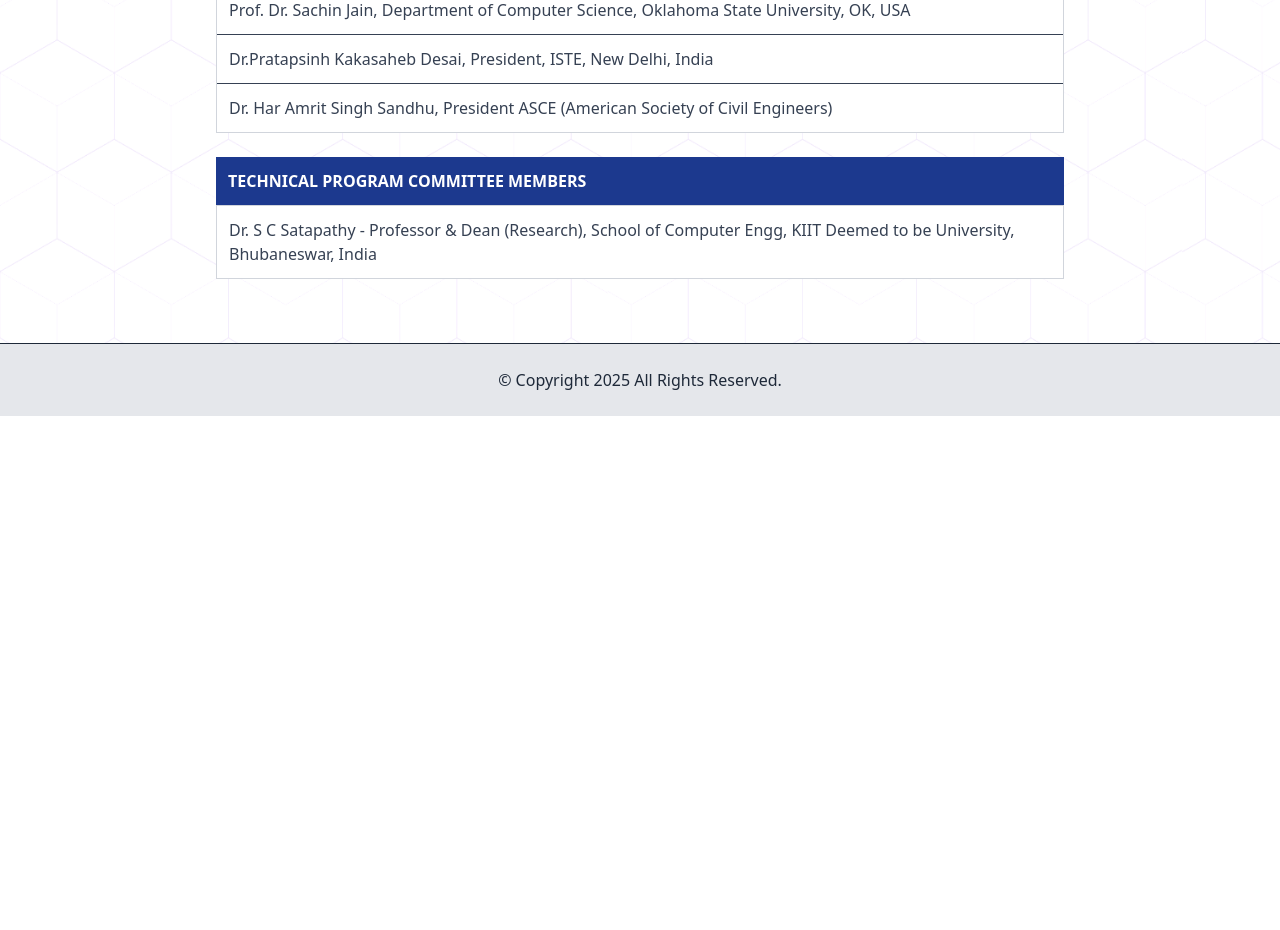
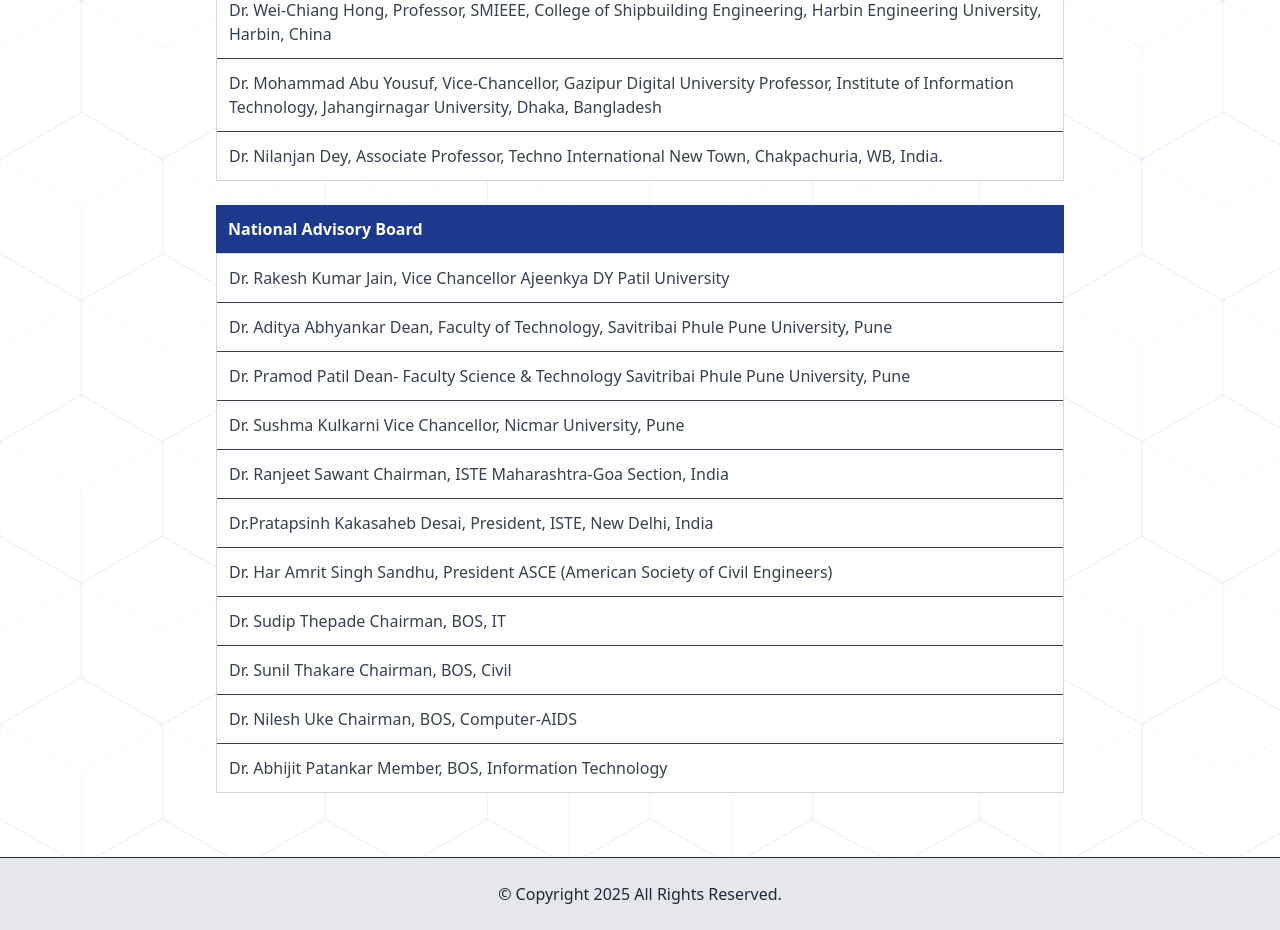
Before and after one commit to Sarthakkeche/Conference, a React (Vite) app: page /comitee in a window 1280 px wide. Shown: the part 800-1730 px from the top of the page. Before the commit the page ends 1216 px from the top, so only its background shows below. Built offline with nearby package versions, Linux system fonts and the light colour scheme.

Commit message:
commitee members

```diff
--- a/src/Components/Comitee.jsx
+++ b/src/Components/Comitee.jsx
@@ -6,22 +6,33 @@
 
 const committeeData = [
     {
-        title: "TECHNICAL PROGRAM COMMITTEE CHAIRS",
+        title: "International Advisory Board",
         members: [
-            " Prof. Sheng-Lung Peng,  Department of Creative Technologies and Product Design, National Taipei University of Business, Taiwan",
-            "Dr. Nilanjan Dey, Associate Professor, Techno International New Town, Chakpachuria, WB, India.",
+            "Prof. Sheng-Lung Peng,  Department of Creative Technologies and Product Design, National Taipei University of Business, Taiwan",
             "Prof. Dr. Farzad Moradpouri,  Associate Professor, Department of Mining Engineering, Lorestan University",
             "Prof. João Manuel R. S. Tavares,  Head of Department of Mechanical Engineering, University of Porto, Porto, Portugal",
             "Prof. Dr. Luminiţa Moraru,  Department of Physics, Dunarea de Jos University of Galați, Galați, Romania",
             "Prof. Dr. Sachin Jain,  Department of Computer Science, Oklahoma State University, OK, USA",
-            "Dr.Pratapsinh Kakasaheb Desai,  President, ISTE, New Delhi, India",
-            "Dr. Har Amrit Singh Sandhu,  President ASCE (American Society of Civil Engineers)"
+            "Dr. Wei-Chiang Hong,  Professor, SMIEEE, College of Shipbuilding Engineering, Harbin Engineering University, Harbin, China" ,
+            "Dr. Mohammad Abu Yousuf,  Vice-Chancellor, Gazipur Digital University Professor, Institute of Information Technology, Jahangirnagar University, Dhaka, Bangladesh ",
+            "Dr. Nilanjan Dey, Associate Professor, Techno International New Town, Chakpachuria, WB, India.",
+
         ]
     },
     {
-        title: "TECHNICAL PROGRAM COMMITTEE MEMBERS",
+        title: " National Advisory Board",
         members: [
-            "Dr. S C Satapathy - Professor & Dean (Research), School of Computer Engg, KIIT Deemed to be University, Bhubaneswar, India"
+            "Dr. Rakesh Kumar Jain, Vice Chancellor Ajeenkya DY Patil University",
+            "Dr. Aditya Abhyankar Dean, Faculty of Technology, Savitribai Phule Pune University, Pune",
+            "Dr. Pramod Patil Dean- Faculty Science & Technology Savitribai Phule Pune University, Pune",
+            "Dr. Sushma Kulkarni Vice Chancellor, Nicmar University, Pune",
+            "Dr. Ranjeet Sawant Chairman, ISTE Maharashtra-Goa Section, India",
+            "Dr.Pratapsinh Kakasaheb Desai,  President, ISTE, New Delhi, India",
+            "Dr. Har Amrit Singh Sandhu,  President ASCE (American Society of Civil Engineers)",
+            "Dr. Sudip Thepade Chairman, BOS, IT",
+            "Dr. Sunil Thakare Chairman, BOS, Civil ",
+            "Dr. Nilesh Uke Chairman, BOS, Computer-AIDS",
+            "Dr. Abhijit Patankar Member, BOS, Information Technology"
         ]
     }
 ];
```
